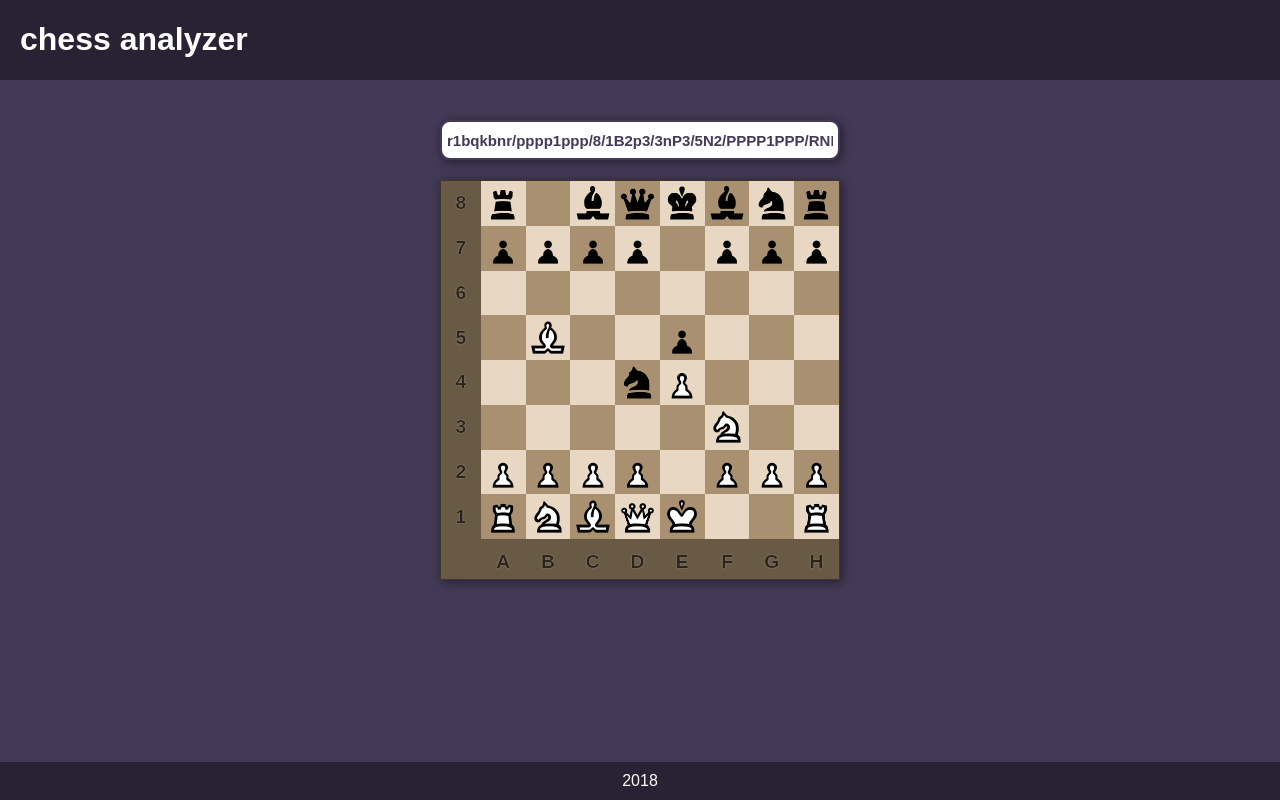
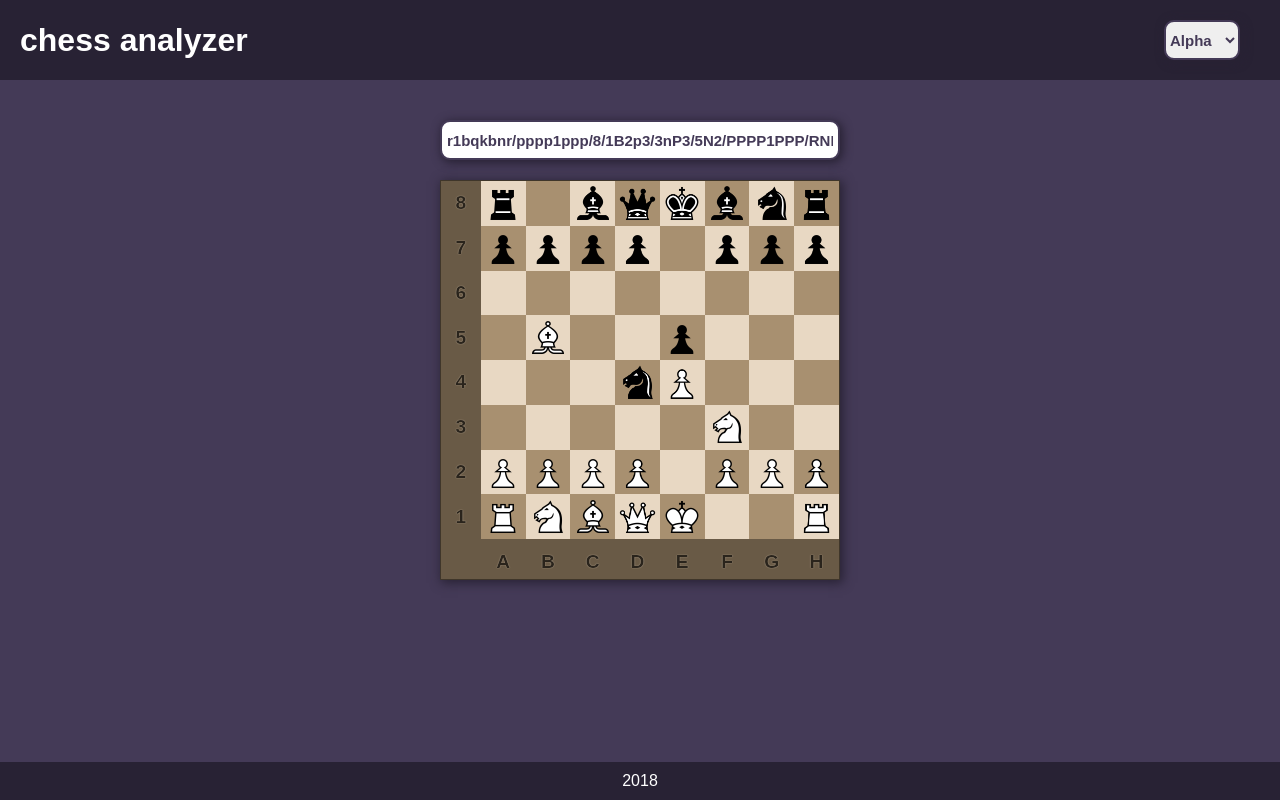
Before and after one commit to acupy/chess-board, a React (Create React App) app: page / in a window 1280 px wide. Built offline with nearby package versions, Linux system fonts and the light colour scheme; the HTML template or start-up script is replaced by a standard one.

Commit message:
added exposed dropdown for style changing

```diff
--- a/src/App.js
+++ b/src/App.js
@@ -8,31 +8,42 @@ class App extends Component {
   constructor(props) {
     super(props);
 
-    this.handleChange = this.handleChange.bind(this);
+    this.onFENChanged = this.onFENChanged.bind(this);
+    this.onStyleChanged = this.onStyleChanged.bind(this);
 
     // Forsyth–Edwards Notation
     const startPosition = 'r1bqkbnr/pppp1ppp/8/1B2p3/3nP3/5N2/PPPP1PPP/RNBQK2R';
     this.state = {
       textInput: startPosition,
       position: startPosition,
+      pieceStyle: 'alpha',
     };
   }
 
-  handleChange(event) {
+  onFENChanged(event) {
       this.setState({textInput: event.target.value});
       if (validateFEN(event.target.value)){
         this.setState({position: event.target.value});
       }
   }
 
+  onStyleChanged(event) {
+    this.setState({pieceStyle: event.target.value});
+  }
+
   render() {
     return <div>
       <header>
         <h1>chess analyzer</h1>
+        <select onChange={this.onStyleChanged}>
+          <option value='alpha'>Alpha</option>
+          <option value='cheq'>Cheq</option>
+          <option value='leipzig'>Leipzig</option>
+        </select>
       </header>
       <div className='content-container'>
-        <input type='text' value={this.state.textInput} onChange={this.handleChange} />
-        <Board position={this.state.position} />
+        <input type='text' value={this.state.textInput} onChange={this.onFENChanged} />
+        <Board position={this.state.position} pieceStyle={this.state.pieceStyle} />
       </div>
       <footer>2018</footer>
     </div>
--- a/src/Board.js
+++ b/src/Board.js
@@ -38,7 +38,7 @@ class Board extends Component {
   }
   render() {
     const boardStatus = this.getBoardStatus();
-    const pieceStyle = 'cheq';
+    const { pieceStyle } = this.props;
     return (
       <div className='board-wrapper'>
         <div className='rank-index-container'>
--- a/src/Piece.js
+++ b/src/Piece.js
@@ -3,10 +3,19 @@ import './style.css';
 import { ALT_PIECES, PIECES } from './consts';
 
 class Piece extends Component {
+  constructor(props){
+    super(props);
+    this.clickHandler = this.clickHandler.bind(this);
+  }
+  clickHandler(event) {
+      event.stopPropagation();
+      console.log(event.currentTarget);
+      event.currentTarget.style = 'background-color:#55770055;';
+  }
   render() {
     const { piece, pieceStyle } = this.props;
     return (
-      <div className='pieceWrapper'>
+      <div className='pieceWrapper' onMouseUp={this.clickHandler}>
         <img
           className='piece'
           src={`img/${pieceStyle}/${PIECES[piece]}`}
--- a/src/style.css
+++ b/src/style.css
@@ -28,6 +28,29 @@ header, footer {
 header {
   top: 0;
   padding: 0px 20px 0px 20px;
+  display:flex;
+  justify-content: space-between;
+  align-items: center;
+}
+
+header h1 {
+  display:inline-block;
+  float: left;
+}
+
+input, select {
+  border-radius: 10px;
+  height: 40px;
+  border: 2px solid #443a57;
+  margin: 20px;
+  font-size: 15px;
+  font-weight: bold;
+  color: #443a57;
+  box-shadow: 2px 2px 10px 1px #282234;
+}
+
+header select {
+  float: right;
 }
 
 .content-container {
@@ -41,16 +64,8 @@ header {
 
 input {
   width: 400px;
-  border-radius: 10px;
-  height: 40px;
-  border: 2px solid #443a57;
   margin: 20px;
-  font-size: 15px;
-  font-weight: bold;
-  color: #443a57;
   padding: 5px;
-  box-shadow: 2px 2px 10px 1px #282234;
-  text-align: center;
 }
 
 footer {
@@ -79,7 +94,7 @@ footer {
   height: 90%;
 }
 
-.rank{
+.rank, .rank-index{
   height: 12.5%;
   display: flex;
 }
@@ -96,8 +111,6 @@ footer {
 }
 
 .rank-index {
-  height: 12.5%;
-  display: flex;
   justify-content: center;
   flex-direction: column;
   text-align: center;
@@ -111,15 +124,13 @@ footer {
 }
 
 .column-index {
-  height: 100%;
-  width: 12.5%;
   display: flex;
   justify-content: center;
   flex-direction: row;
   align-items: center;
 }
 
-.black-field, .white-field {
+.column-index, .black-field, .white-field {
   width: 12.5%;
   height: 100%;
 }
@@ -137,10 +148,10 @@ footer {
   display: flex;
   justify-content: center;
   align-items: center;
+  cursor: grab;
 }
 
 .piece {
   height: 90%;
-  cursor: pointer;
   margin: auto;
 }
```
